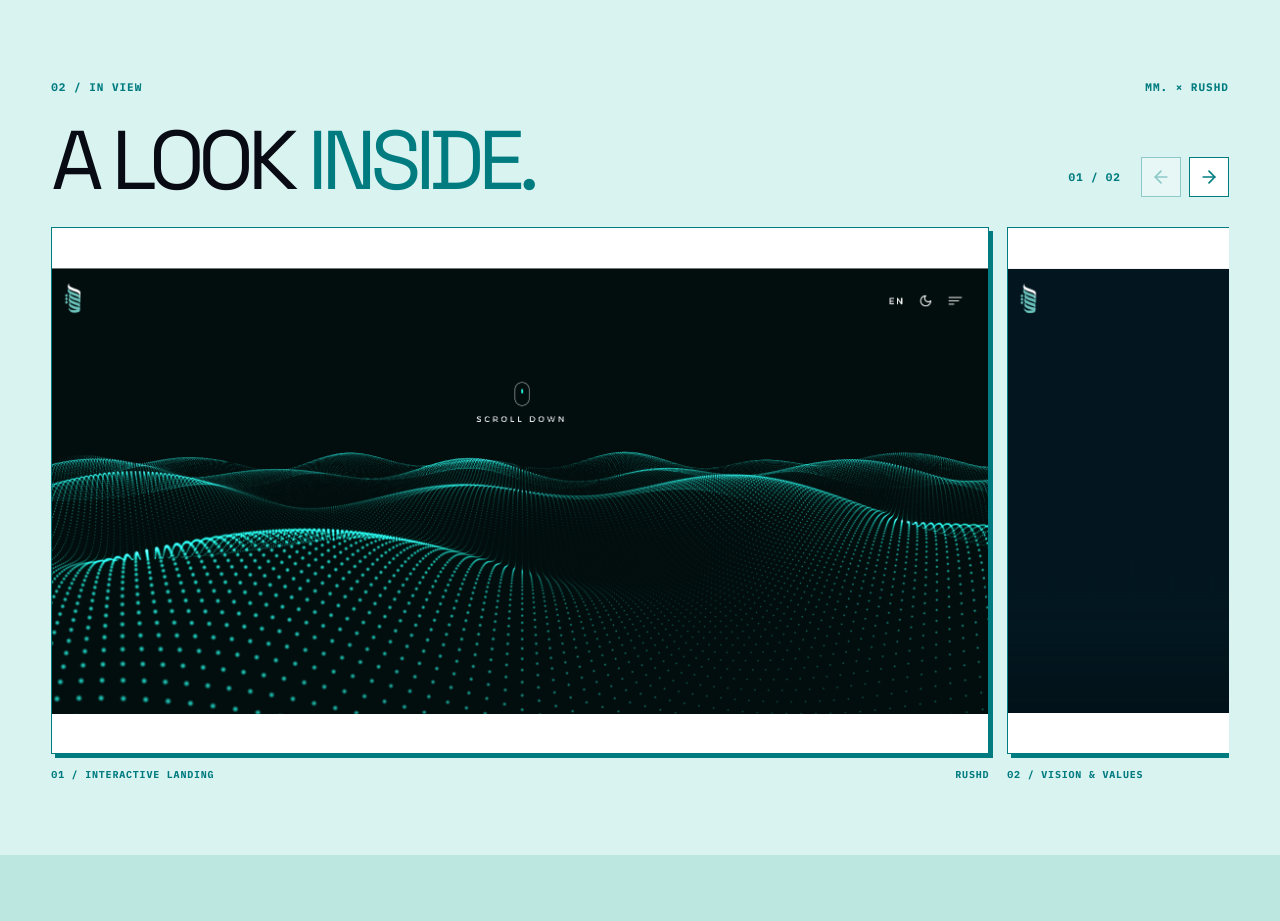
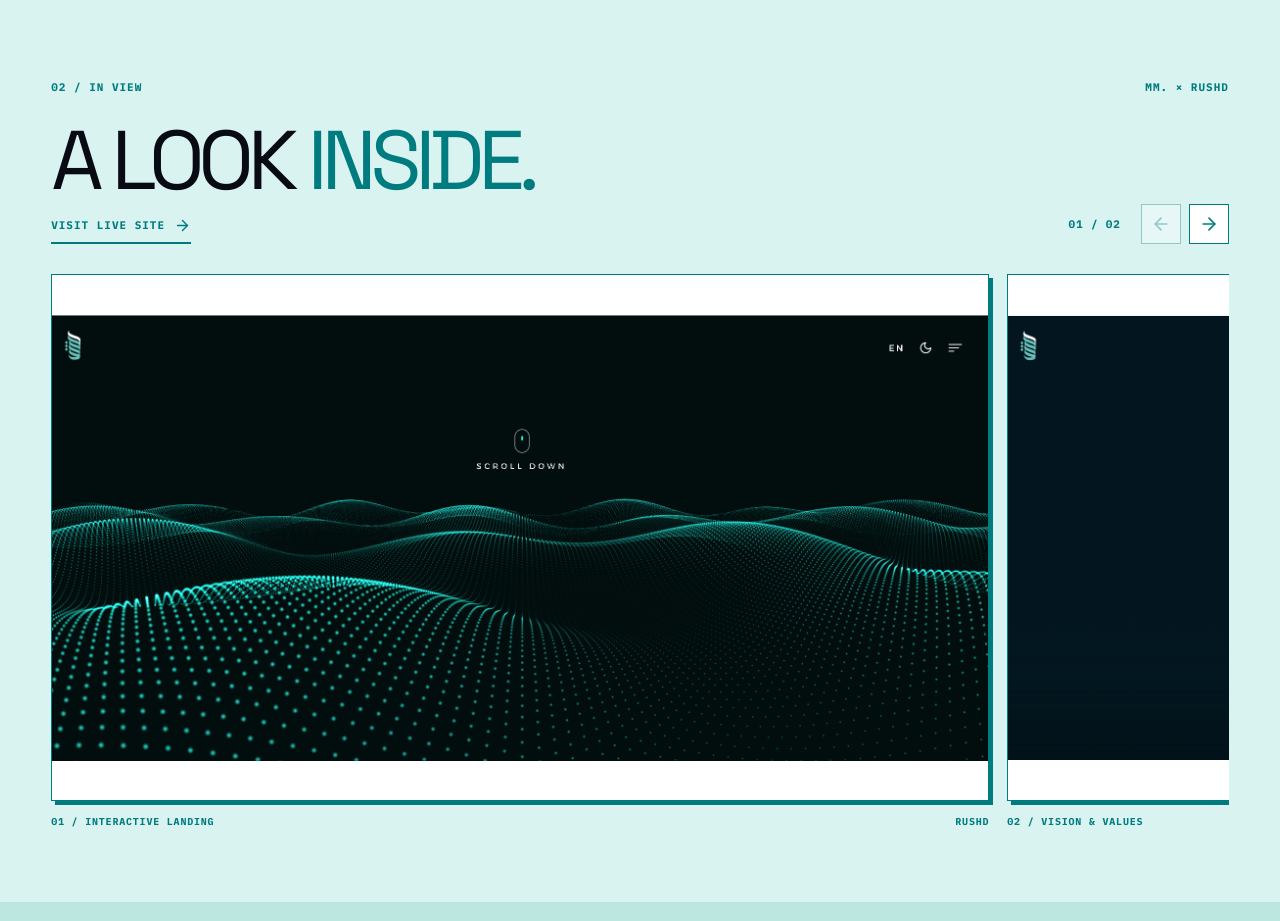
Before and after one commit to Marcella125/MM., a Next.js app: page /projects/rushd in a window 1280 px wide. Shown: the part 1180-2101 px from the top of the page. Built offline with nearby package versions, Linux system fonts and the light colour scheme.

Commit message:
Add live site link to Rushd gallery

```diff
--- a/src/components/ProjectExperience.module.css
+++ b/src/components/ProjectExperience.module.css
@@ -32,6 +32,8 @@
 
 .showcase { padding: 84px var(--page-pad-inline) 64px; background: var(--project-wash); }
 .showcaseHeading { display: flex; align-items: end; justify-content: space-between; gap: 24px; margin: 28px 0 26px; }
+.showcaseTitle { display: flex; flex-direction: column; align-items: flex-start; gap: 20px; min-width: 0; }
+.showcaseTitle .liveLink { margin-top: 0; }
 .showcase h2 { margin: 0; font-size: clamp(52px,6.5vw,104px); line-height: .88; letter-spacing: -.075em; }
 .showcase h2 em { color: var(--project-color); font-style: normal; }
 .showcaseControls { display: flex; align-items: center; gap: 8px; flex: none; color: var(--project-color); font: 700 11px var(--font-mono),monospace; letter-spacing: .08em; }
--- a/src/components/ProjectExperience.tsx
+++ b/src/components/ProjectExperience.tsx
@@ -86,6 +86,7 @@
 
 export default function ProjectExperience({ project }: { project: ProjectKey }) {
   const data = projects[project];
+  const liveSiteUrl = project === "rushd" ? "https://rushd.center/" : null;
   const reduced = useHydratedReducedMotion();
   const [activeContribution, setActiveContribution] = useState<number | null>(null);
   const [activeShot, setActiveShot] = useState(0);
@@ -137,7 +138,10 @@
     <section className={styles.showcase} aria-labelledby="showcase-title">
       <Marker number="02" label="IN VIEW" title={data.title} />
       <div className={styles.showcaseHeading}>
-        <h2 id="showcase-title">A LOOK <em>INSIDE.</em></h2>
+        <div className={styles.showcaseTitle}>
+          <h2 id="showcase-title">A LOOK <em>INSIDE.</em></h2>
+          {liveSiteUrl && <a className={styles.liveLink} href={liveSiteUrl} target="_blank" rel="noopener noreferrer">VISIT LIVE SITE <ArrowRight size={17} /></a>}
+        </div>
         <div className={styles.showcaseControls}>
           <span>0{activeShot + 1} / 0{data.gallery.length}</span>
           <button type="button" aria-label={`Previous ${data.title} image`} disabled={activeShot === 0} onClick={() => goToShot(activeShot - 1)}><ArrowLeft size={20} /></button>
@@ -174,7 +178,7 @@
       <h2 id="tech-title">THE<br /><em>TOOLS.</em></h2>
       <div className={styles.techContent}>
         <div className={styles.techList}>{data.tech.map((name, index) => <div key={name}><span>0{index + 1}</span><strong>{name}</strong><ArrowRight size={18} /></div>)}</div>
-        {project === "rushd" && <a className={styles.liveLink} href="https://rushd.center/" target="_blank" rel="noopener noreferrer">VISIT LIVE SITE <ArrowRight size={17} /></a>}
+        {liveSiteUrl && <a className={styles.liveLink} href={liveSiteUrl} target="_blank" rel="noopener noreferrer">VISIT LIVE SITE <ArrowRight size={17} /></a>}
       </div>
     </section>
 
```
